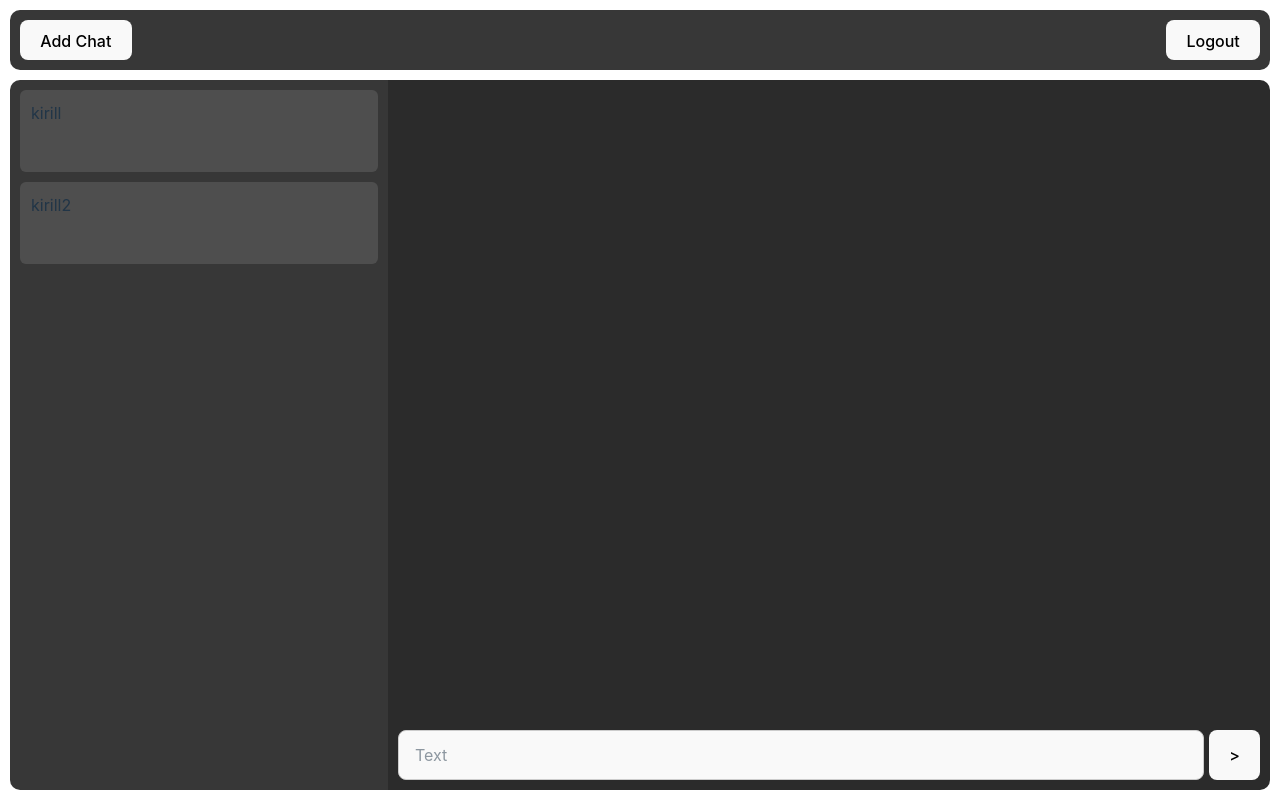
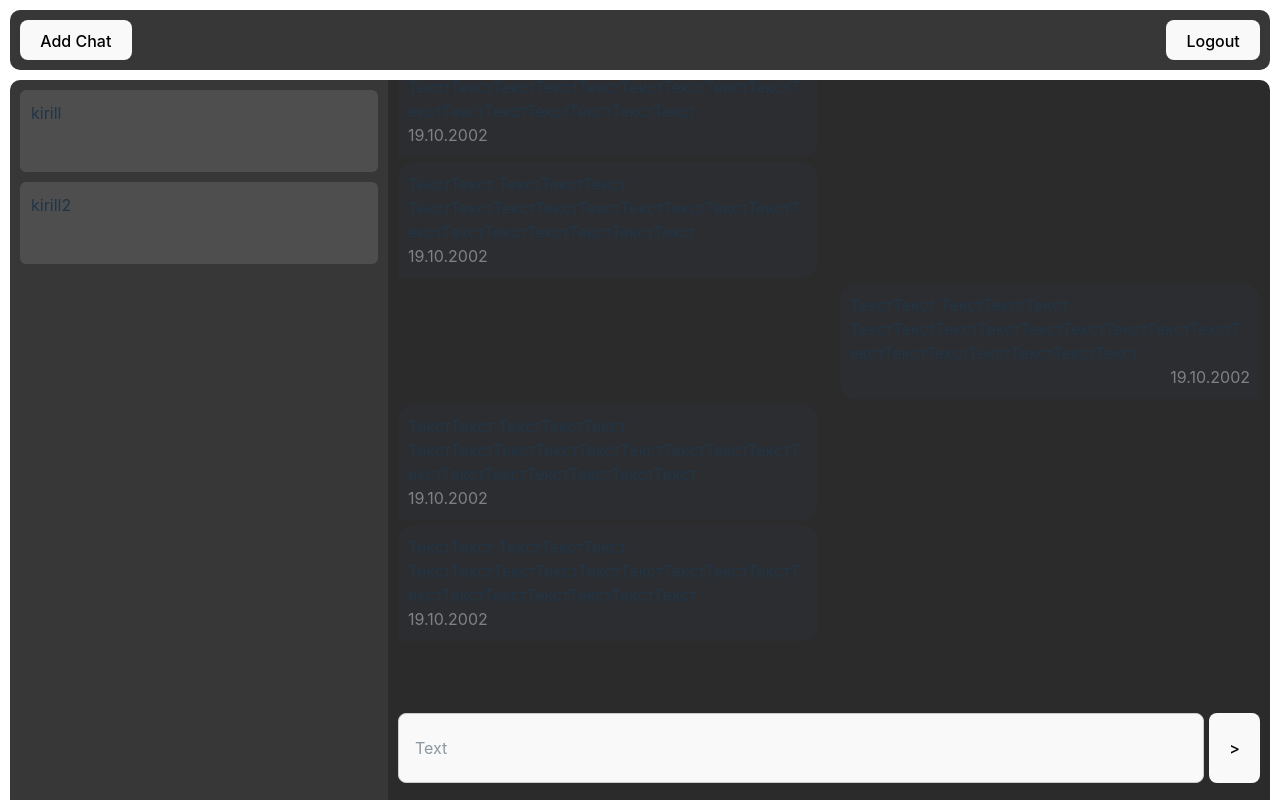
Before and after one commit to KirillShakhov/ITMO.DevOps.Frontend, a React (Vite) app: page /dashboard in a window 1280 px wide. Built offline with nearby package versions, Linux system fonts and the light colour scheme; sample sign-in values are in the browser's storage.

Commit message:
feat: chat design

```diff
--- a/src/App.tsx
+++ b/src/App.tsx
@@ -19,8 +19,8 @@ function App() {
         <Router>
             <Routes>
                 <Route path="/" element={<Navigate to="/dashboard"/>}/>
-                <Route path="/login" element={<Login/>}/>
-                <Route path="/register" element={<Register />}/>
+                <Route path="/login" element={!isLogin ? <Login/> : <Navigate to="/dashboard"/>}/>
+                <Route path="/register" element={!isLogin ? <Register/> : <Navigate to="/dashboard"/>}/>
                 <Route path="/dashboard" element={isLogin ? <Dashboard/> : <Navigate to="/login"/>}/>
             </Routes>
         </Router>
--- a/src/components/dashboard/Chat.tsx
+++ b/src/components/dashboard/Chat.tsx
@@ -1,9 +1,23 @@
-import {FC, useState} from "react";
+import {FC, useEffect, useRef, useState} from "react";
 import './style.css';
+import Message from "./Message.tsx";
 
 
 const Chat: FC = () => {
   const [message, setMessage] = useState<string>('');
+  const messageContainerRef = useRef<HTMLDivElement>(null);
+
+  const scrollToBottom = () => {
+    const scrollHeight = messageContainerRef.current?.scrollHeight;
+    const height = messageContainerRef.current?.clientHeight;
+    if (scrollHeight && height) {
+      messageContainerRef.current.scrollTop = scrollHeight - height;
+    }
+  }
+
+  useEffect(() => {
+    scrollToBottom();
+  }, []);
 
   const onSend = () => {
 
@@ -15,15 +29,25 @@ const Chat: FC = () => {
       height: '100%',
       display: 'flex',
       flexDirection: 'column',
-            justifyContent: 'space-between'
     }}>
-            <div>
-
+      <div
+        ref={messageContainerRef}
+        style={{
+          flex: 0.9,
+          overflowY: 'scroll',
+          display: 'flex',
+          flexDirection: 'column',
+          gap: 5,
+          padding: 10,
+        }}
+      >
+        {Array.from({ length: 30 }, (_, i) => (
+          <Message self={i % 3 == 0 } />
+        ))}
       </div>
       <div
         style={{
           height: 70,
-                    boxSizing: 'border-box',
           display: 'flex',
           gap: 5,
           padding: 10,
--- /dev/null
+++ b/src/components/dashboard/Message.tsx
@@ -0,0 +1,48 @@
+import {FC} from "react";
+import './style.css';
+
+interface MessageProps {
+  self: boolean,
+}
+
+const Message: FC<MessageProps> = ({self}) => {
+
+  return (
+    <div style={{
+      width: '100%',
+      display: 'flex',
+      justifyContent: self ? 'end' : 'start'
+    }}>
+      <div
+        style={{
+          padding: 10,
+          background: '#2b2d30',
+          borderRadius: 16,
+          borderBottomRightRadius: self ? 0 : 16,
+          borderBottomLeftRadius: self ? 16 : 0,
+        }}
+      >
+        <div
+          style={{
+            maxWidth: 400,
+            wordBreak: 'break-word',
+            overflowWrap: 'break-word',
+          }}
+        >
+          ТекстТекст ТекстТекстТекст ТекстТекстТекстТекстТекстТекстТекстТекстТекстТекстТекстТекстТекстТекстТекстТекст
+        </div>
+        <div
+          style={{
+            height: '100%',
+            textAlign: self ? 'end' : 'start',
+            color: 'rgba(255,255,255,0.4)'
+          }}
+        >
+          19.10.2002
+        </div>
+      </div>
+    </div>
+  );
+};
+
+export default Message;
--- a/src/services/authService.ts
+++ b/src/services/authService.ts
@@ -1,6 +1,6 @@
 import axios from 'axios';
 
-const API_URL = 'http://192.168.0.43:8080/auth/';
+const API_URL = 'http://88.201.239.41:8080/auth/';
 
 interface Credentials {
 	username: string;
```
Lines whose indentation alone changed are shown as unchanged.
